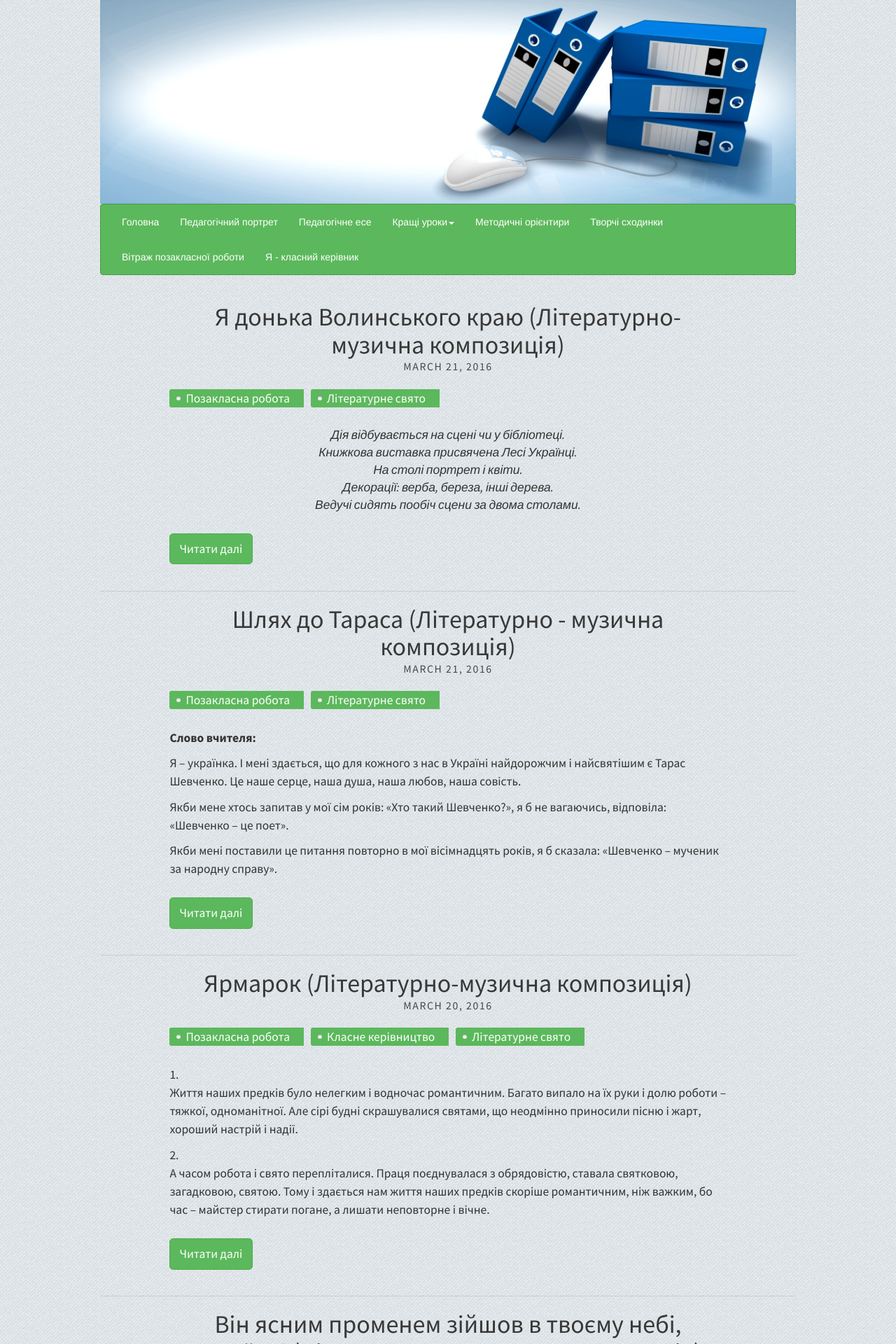
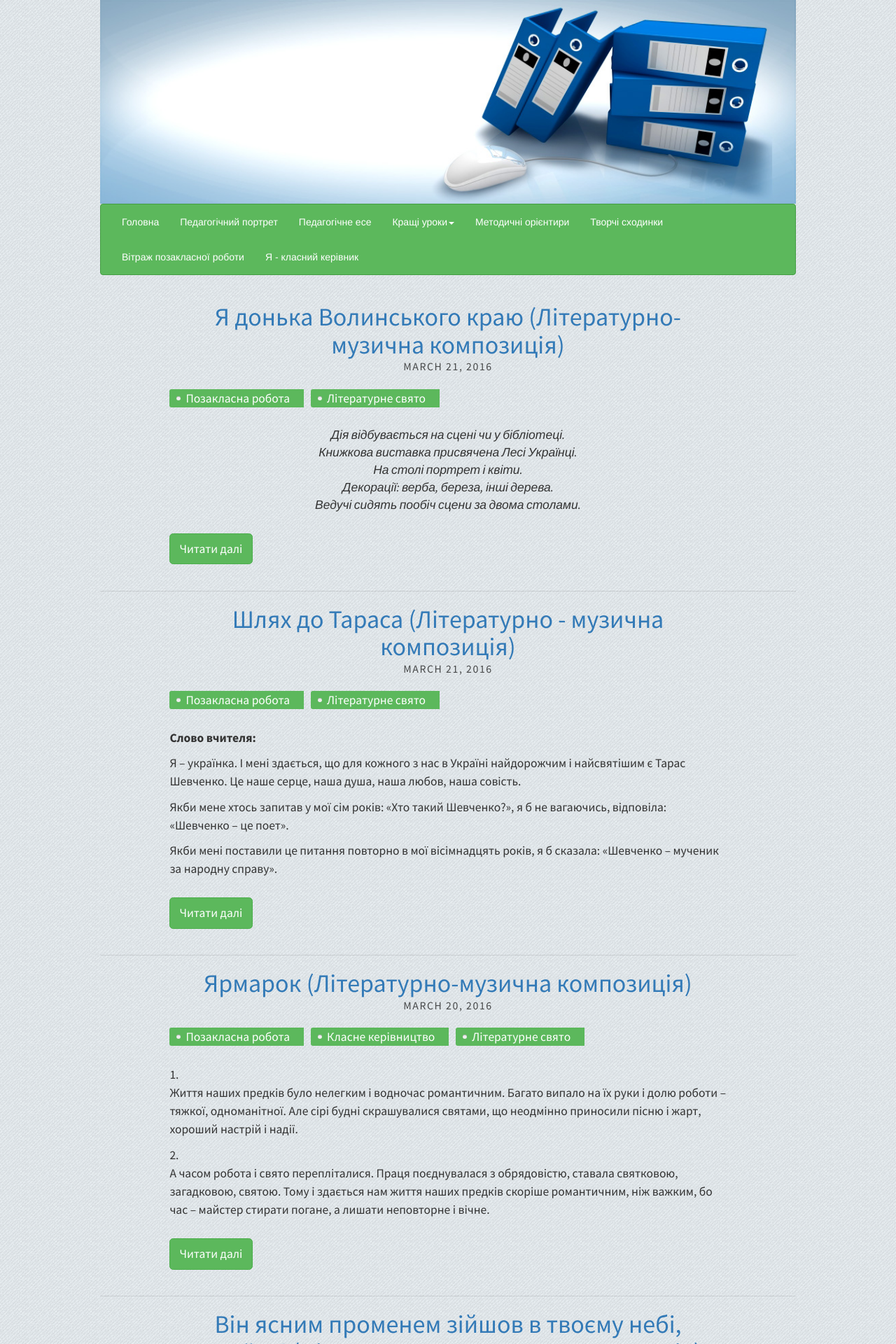
Before and after one commit to tetyanashevchuk/tetyanashevchuk.github.io, a Jekyll site: the page built from index.html, in a window 1280 px wide. Shown: the top 1920 px of the page at 70% size. Built offline with Jekyll 4.4.1, drawn with Linux system fonts in a browser that asks for light colours; nearby versions of some CDN libraries.

Commit message:
fixed link color

```diff
--- a/css/specific.css
+++ b/css/specific.css
@@ -133,6 +133,6 @@ a.button:hover {
 }
 
 /*link color from bootstrap*/
-a {
+h1 a {
     color: #337ab7;
 }
```
